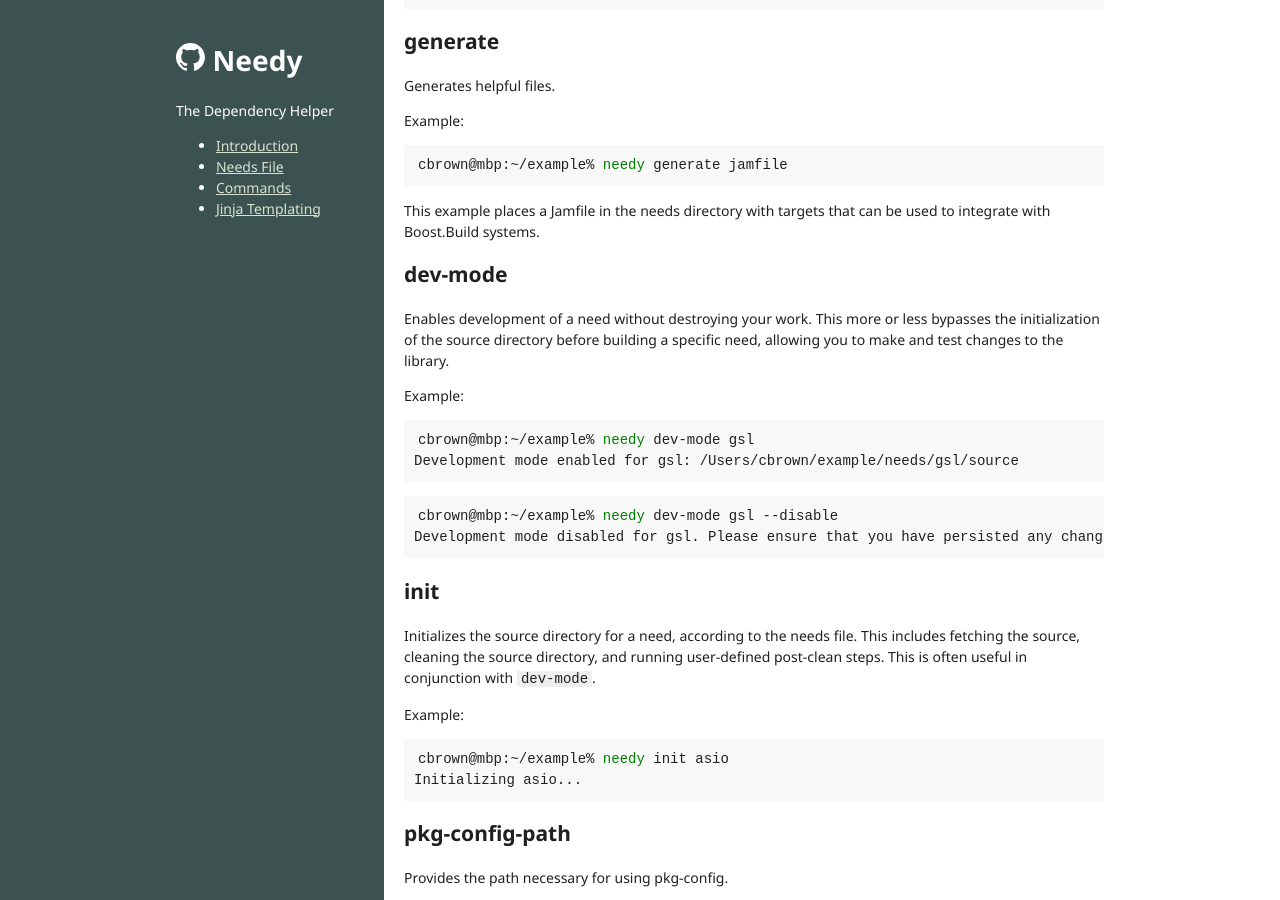
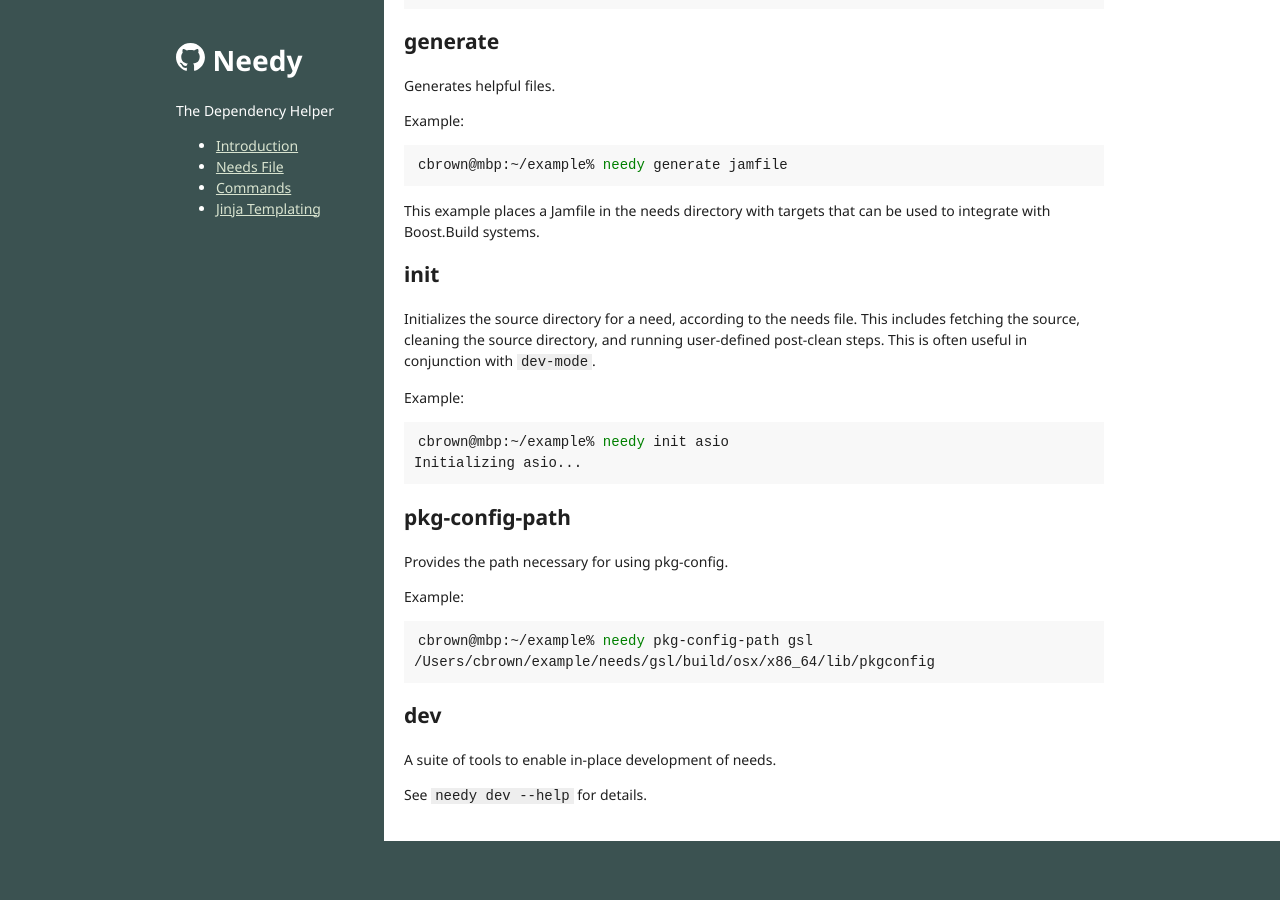
Before and after one commit to ccbrown/needy, a Jekyll site: the page built from commands.md, in a window 1280 px wide and 900 px high, scrolled down 1062 px. Built offline with Jekyll 4.4.1, drawn with Linux system fonts in a browser that asks for light colours; after the commit the page ends 1903 px from its top, so only the background shows below that.

Commit message:
dev command stub

```diff
--- a/commands.md
+++ b/commands.md
@@ -65,19 +65,6 @@ Example:
 
 This example places a Jamfile in the needs directory with targets that can be used to integrate with Boost.Build systems.
 
-dev-mode
---
-
-Enables development of a need without destroying your work. This more or less bypasses the initialization of the source directory before building a specific need, allowing you to make and test changes to the library.
-
-Example:
-
-<pre class="highlight"><code>cbrown@mbp:~/example% <span class="green">needy</span> dev-mode gsl
-Development mode enabled for gsl: /Users/cbrown/example/needs/gsl/source</code></pre>
-
-<pre class="highlight"><code>cbrown@mbp:~/example% <span class="green">needy</span> dev-mode gsl --disable
-Development mode disabled for gsl. Please ensure that you have persisted any changes you wish to keep.</code></pre>
-
 init
 --
 
@@ -97,3 +84,10 @@ Example:
 
 <pre class="highlight"><code>cbrown@mbp:~/example% <span class="green">needy</span> pkg-config-path gsl
 /Users/cbrown/example/needs/gsl/build/osx/x86_64/lib/pkgconfig</code></pre>
+
+dev
+--
+
+A suite of tools to enable in-place development of needs.
+
+See `needy dev --help` for details.
```
